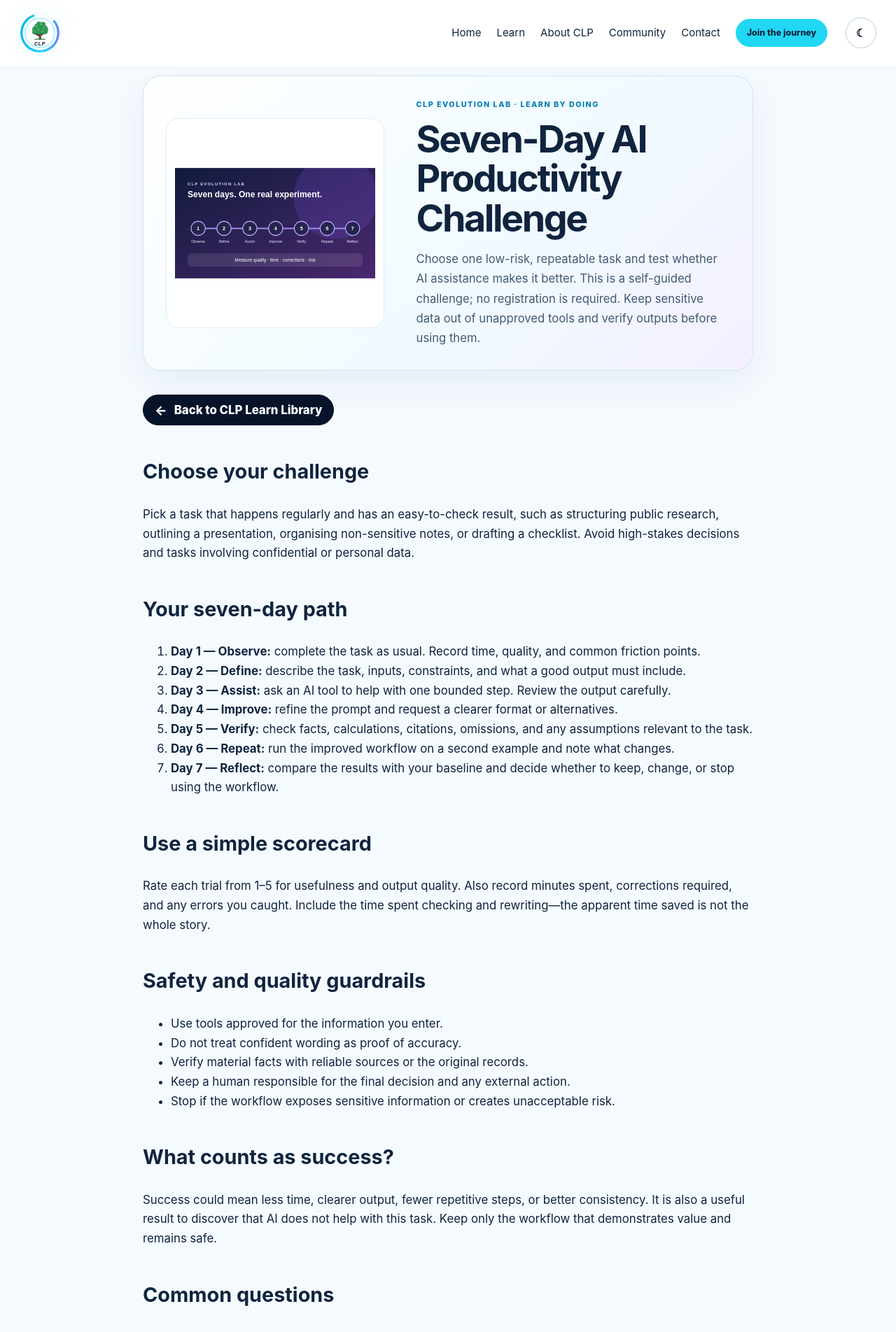
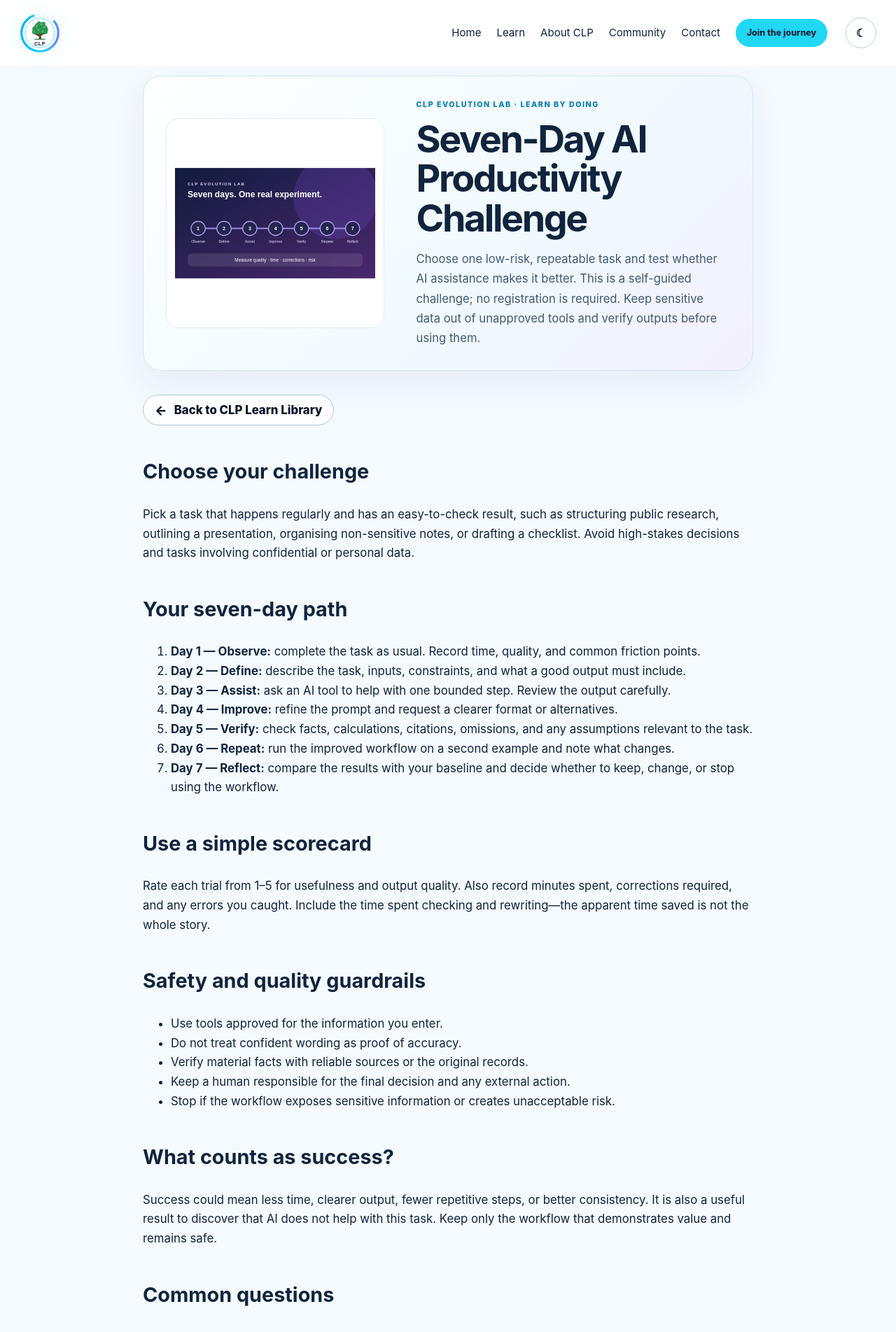
Before and after one commit to sanjeevkshu/clp, a Jekyll site: the page built from learn/7-day-ai-challenge.md, in a window 1280 px wide. Shown: the top 1904 px of the page at 70% size. Built offline with Jekyll 4.4.1, drawn with Linux system fonts in a browser that asks for light colours.

Commit message:
Style learning library return link as secondary button

```diff
--- a/assets/css/styles.css
+++ b/assets/css/styles.css
@@ -1398,3 +1398,9 @@ html[data-theme="dark"] .learn-resource-copy>p:not(.card-kicker){color:#c0d1e2}
 .content-button span{font-size:1.1em;line-height:1}
 @media(max-width:680px){.article-cta-section{padding:18px}.article-cta-group{flex-direction:column}.content-button{width:100%;text-align:center}}
 @media(prefers-reduced-motion:reduce){.content-button{transition:none}}
+
+/* Secondary button for returning from a learning article to the library */
+.article-library-nav{margin:0 0 24px}
+.content-button-secondary{background:#fff;color:var(--ocean);border-color:#a8c8dc}
+.content-button-secondary:hover,.content-button-secondary:focus-visible{background:#eaf6fc;border-color:var(--ocean);color:#073b60}
+.article-library-nav .content-button{margin:0}
```
